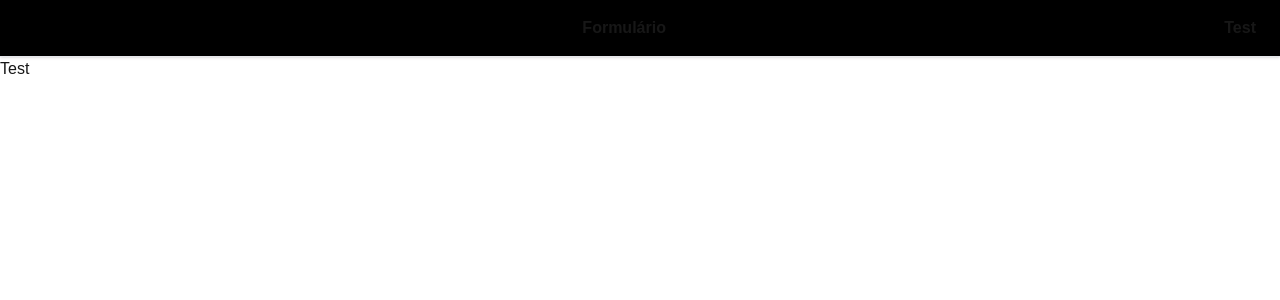
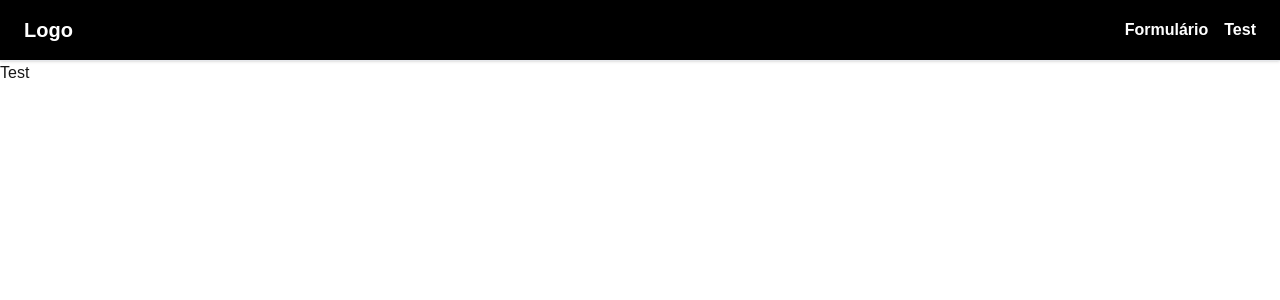
Before and after one commit to gabrielmalves7-prog/atividades-html, a Next.js app: page / in a window 1280 px wide. Shown: the top 300 px of the page. Built offline with nearby package versions, Linux system fonts and the light colour scheme.

Commit message:
funciona agora cor

```diff
--- a/app/components/pesquisa.tsx
+++ b/app/components/pesquisa.tsx
@@ -1,26 +1,28 @@
-import Link from 'next/link'
+import Link from 'next/link';
 import { clsx, type ClassValue } from 'clsx';
 import { twMerge } from 'tailwind-merge';
 
-// 1. Função utilitária para combinar clsx e twMerge com segurança no TypeScript
 function cn(...inputs: ClassValue[]) {
   return twMerge(clsx(inputs));
 }
 
-// 2. Definição da interface com o 'children' e o 'className' opcional
 interface PesquisaProps {
   children: React.ReactNode;
-  className?: string; // Permite passar classes CSS/Tailwind de fora
+  className?: string;
 }
 
 function Pesquisa({ children, className }: PesquisaProps) {
   return (
-    // 3. Aplicando o cn() no header para poder modificar o fundo, bordas ou padding de fora
     <header className={cn("w-full bg-black border-b border-gray-200 shadow-sm", className)}>
-      {/* max-w-7xl e mx-auto mantêm o conteúdo centralizado em telas muito grandes */}
       <nav className="max-w-7xl mx-auto flex items-center justify-between px-6 py-4">
-        <br></br>
-        {children}
+        {/* Substituímos o <br> por uma estrutura mais limpa.
+            Seu logo ou título do site pode vir aqui à esquerda */}
+        <div className="text-xl font-bold text-white">Logo</div>
+
+        {/* Os links que vêm do children se alinharão à direita */}
+        <div className="flex gap-4">
+          {children}
+        </div>
       </nav>
     </header>
   );
--- a/app/layout.tsx
+++ b/app/layout.tsx
@@ -2,9 +2,9 @@ import type { Metadata } from "next";
 import { Geist, Geist_Mono } from "next/font/google";
 import "./globals.css";
 import dynamic from 'next/dynamic';
-import Link from 'next/link'
+import Link from 'next/link';
 
-const Pesquisa = dynamic(() => import('./components/pesquisa'))
+const Pesquisa = dynamic(() => import('./components/pesquisa'));
 
 const geistSans = Geist({
   variable: "--font-geist-sans",
@@ -29,14 +29,17 @@ export default function RootLayout({
   return (
     <html
       lang="en"
-      className="{`${geistSans.variable} ${geistMono.variable} h-full antialiased`}; gap-8"
+      className={`${geistSans.variable} ${geistMono.variable} h-full antialiased`}
     >
-      <Pesquisa className="font-geisSans; text-white; font-bold">
-        <Link href="/form">Formulário</Link>
-        <Link href="/test">Test</Link>
-      </Pesquisa>
+      <body className="min-h-full flex flex-col">
+        {/* O componente Pesquisa agora está dentro do body */}
+        <Pesquisa className="text-white font-bold">
+          <Link href="/form">Formulário</Link>
+          <Link href="/test">Test</Link>
+        </Pesquisa>
 
-      <body className="min-h-full flex flex-col">{children}</body>
+        {children}
+      </body>
     </html>
   );
 }
```
